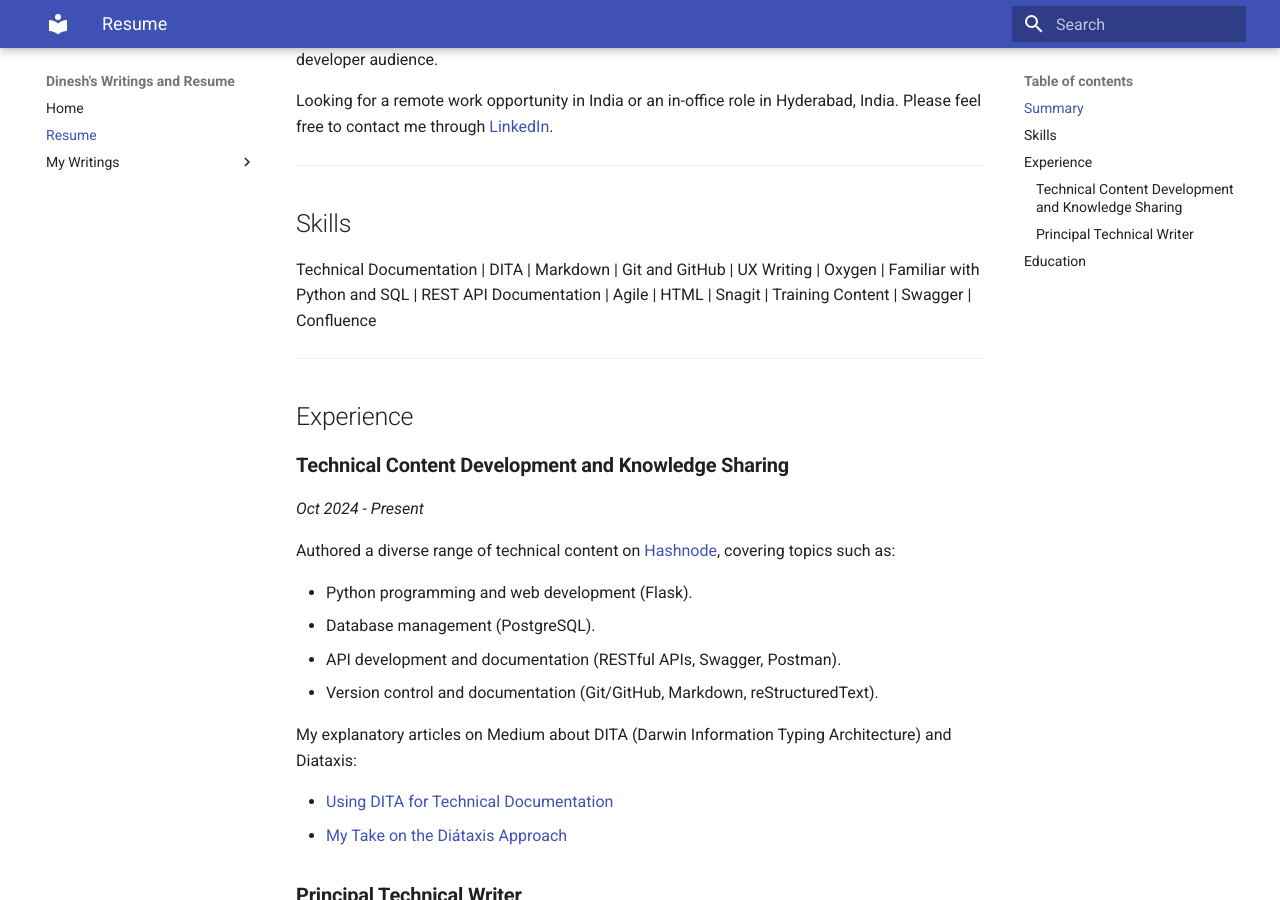
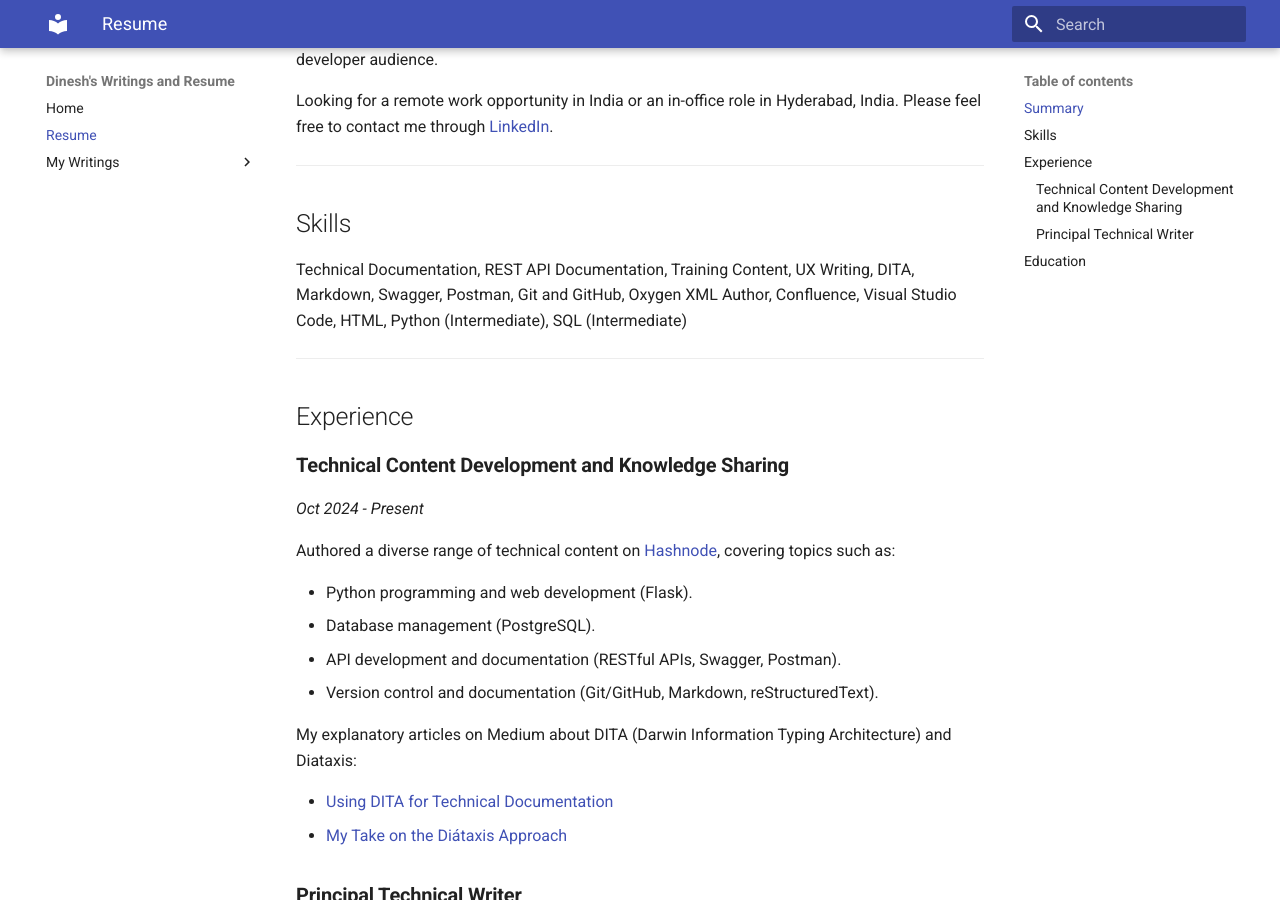
Before and after one commit to dineshnair-doc/dineshnair-doc.github.io, an MkDocs documentation site: the page built from src/resumedineshnair.md, in a window 1280 px wide and 900 px high, scrolled down 301 px. Built offline with MkDocs 1.6.1 and Material for MkDocs 9.7.7, drawn with Linux system fonts in a browser that asks for light colours.

Commit message:
Update Resume

```diff
--- a/docs/resumedineshnair.html
+++ b/docs/resumedineshnair.html
@@ -614,7 +614,7 @@
 <p>Looking for a remote work opportunity in India or an in-office role in Hyderabad, India. Please feel free to contact me through <a href="https://www.linkedin.com/in/dineshn1/">LinkedIn</a>.</p>
 <hr />
 <h2 id="skills">Skills</h2>
-<p>Technical Documentation | DITA | Markdown | Git and GitHub | UX Writing | Oxygen | Familiar with Python and SQL | REST API Documentation | Agile | HTML | Snagit | Training Content | Swagger | Confluence</p>
+<p>Technical Documentation, REST API Documentation, Training Content, UX Writing, DITA, Markdown, Swagger, Postman, Git and GitHub, Oxygen XML Author, Confluence, Visual Studio Code, HTML, Python (Intermediate), SQL (Intermediate)</p>
 <hr />
 <h2 id="experience">Experience</h2>
 <h3 id="technical-content-development-and-knowledge-sharing"><strong>Technical Content Development and Knowledge Sharing</strong></h3>
--- a/src/resumedineshnair.md
+++ b/src/resumedineshnair.md
@@ -13,7 +13,7 @@ Looking for a remote work opportunity in India or an in-office role in Hyderabad
 ---
 
 ## Skills
-Technical Documentation | DITA | Markdown | Git and GitHub | UX Writing | Oxygen | Familiar with Python and SQL | REST API Documentation | Agile | HTML | Snagit | Training Content | Swagger | Confluence
+Technical Documentation, REST API Documentation, Training Content, UX Writing, DITA, Markdown, Swagger, Postman, Git and GitHub, Oxygen XML Author, Confluence, Visual Studio Code, HTML, Python (Intermediate), SQL (Intermediate)
 
 ---
 
```
Also changed, not shown: docs/search/search_index.json (+1 -1 lines).
